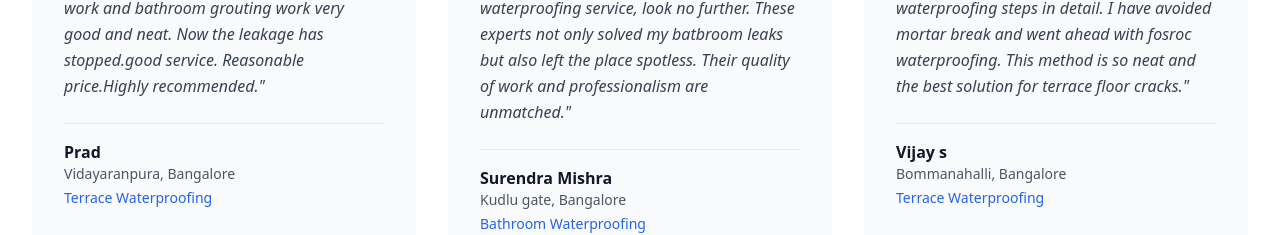
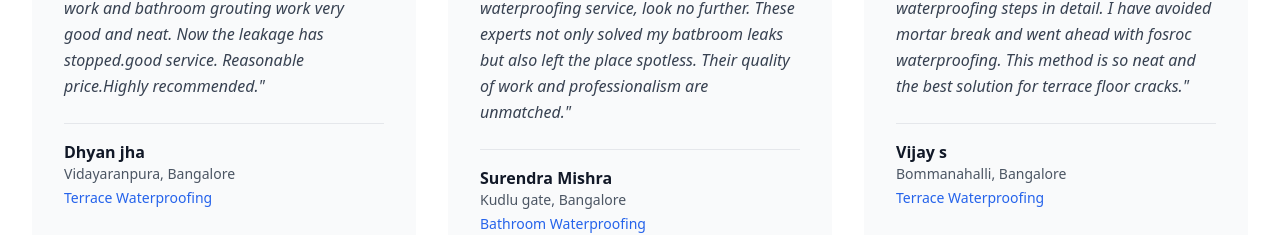
Before and after one commit to Wakar1992/aquaproofing, a React (Vite) app: page / in a window 1280 px wide. Shown: the part 2751-2986 px from the top of the page. Built offline with nearby package versions, Linux system fonts and the light colour scheme.

Commit message:
reviewer name

```diff
--- a/src/App.tsx
+++ b/src/App.tsx
@@ -136,7 +136,7 @@ function App() {
 
   const testimonials = [
     {
-      name: "Prad",
+      name: "Dhyan jha",
       location: "Vidayaranpura, Bangalore",
       rating: 5,
       text: "They have done the terrace waterproofing work and bathroom grouting work very good and neat. Now the leakage has stopped.good service. Reasonable price.Highly recommended.",
```
